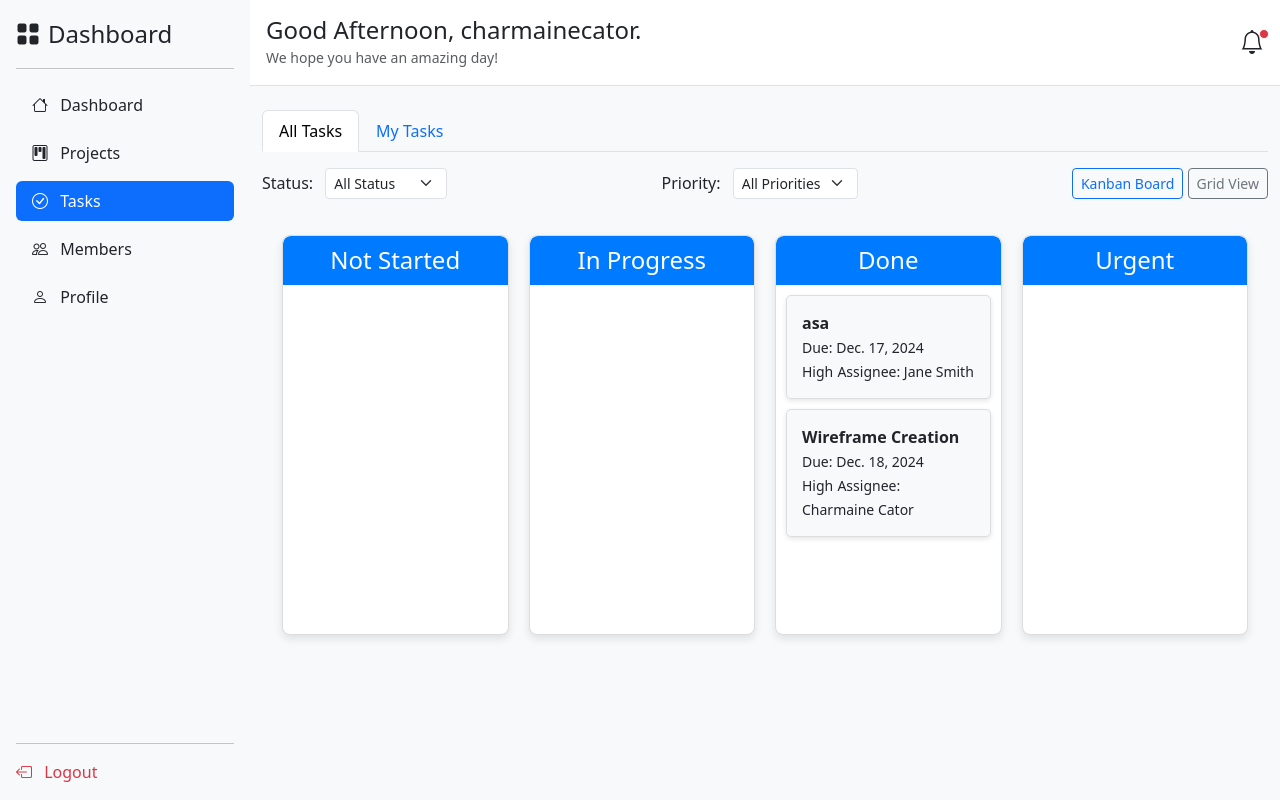
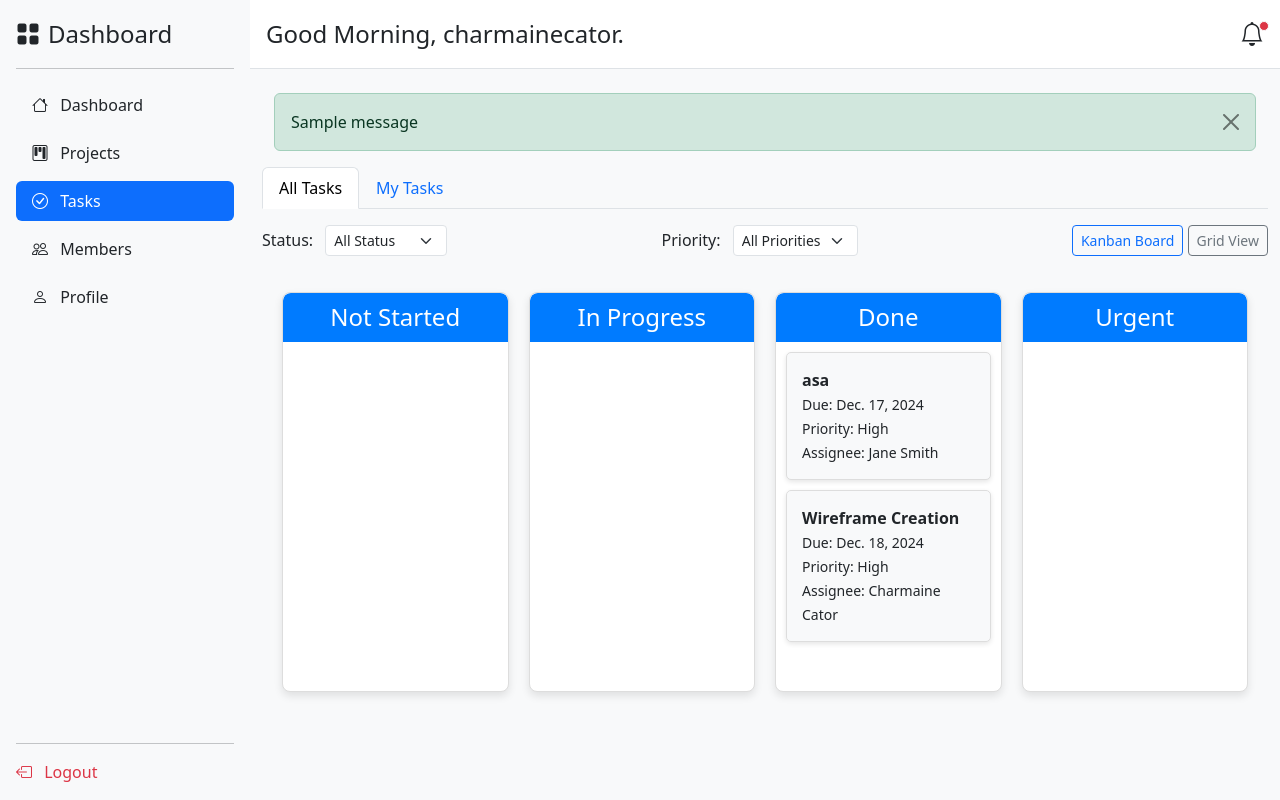
Before and after one commit to xxiimcha/project_management_django, a Django app: page /tasks/ in a window 1280 px wide. Run offline with Django 5.2, Linux system fonts and the light colour scheme; a user stored in the database is signed in; data comes from the database, SQL or seed files in the repository; both versions use the stored data as it was after the commit; one stand-in notice (Sample message) is shown; some libraries are stand-ins or nearby versions.

Commit message:
Finalized

```diff
--- /dev/null
+++ b/app/context_processors.py
@@ -0,0 +1,11 @@
+from django.utils import timezone
+from datetime import timedelta
+import pytz
+
+def add_current_time(request):
+    """
+    Add the current time in GMT+8 timezone to the template context.
+    """
+    gmt8 = pytz.timezone('Asia/Manila')  # Set the timezone to GMT+8
+    current_time = timezone.now().astimezone(gmt8)  # Convert current time to GMT+8
+    return {'current_time': current_time}
--- a/app/templates/app/header.html
+++ b/app/templates/app/header.html
@@ -1,7 +1,14 @@
 <div class="d-flex justify-content-between align-items-center p-3 bg-white border-bottom">
     <div>
-        <h4 class="mb-0">Good Afternoon, {{ user.username|default:"User" }}.</h4>
-        <small class="text-muted">We hope you have an amazing day!</small>
+        <h4 class="mb-0">
+            {% if current_time.hour < 12 %}
+                Good Morning, {{ user.username|default:"User" }}.
+            {% elif current_time.hour < 18 %}
+                Good Afternoon, {{ user.username|default:"User" }}.
+            {% else %}
+                Good Evening, {{ user.username|default:"User" }}.
+            {% endif %}
+        </h4>
     </div>
     <div>
         <a href="#" class="position-relative">
--- a/app/templates/app/tasks.html
+++ b/app/templates/app/tasks.html
@@ -65,6 +65,17 @@
 
             <!-- Page Content -->
             <div class="container mt-4">
+
+                {% if messages %}
+                <div class="container">
+                    {% for message in messages %}
+                    <div class="alert alert-{{ message.tags }} alert-dismissible fade show" role="alert">
+                        {{ message }}
+                        <button type="button" class="btn-close" data-bs-dismiss="alert" aria-label="Close"></button>
+                    </div>
+                    {% endfor %}
+                </div>
+                {% endif %}
                 <!-- Tabs -->
                 <ul class="nav nav-tabs mb-3" id="taskTabs">
                     <li class="nav-item">
@@ -131,7 +142,7 @@
                                     <div class="task-card" id="task{{ task.id }}" draggable="true" ondragstart="drag(event)">
                                         <strong>{{ task.title }}</strong> <br>
                                         <small>Due: {{ task.due_date }}</small><br>
-                                        <small>{{ task.priority|title }}</small>
+                                        <small>Priority: {{ task.priority|title }}</small><br>
                                         <small>Assignee: {{ task.assignee.get_full_name|default:'Unassigned' }}</small>
                                     </div>
                                     {% endif %}
@@ -146,7 +157,7 @@
                                     <div class="task-card" id="task{{ task.id }}" draggable="true" ondragstart="drag(event)">
                                         <strong>{{ task.title }}</strong> <br>
                                         <small>Due: {{ task.due_date }}</small><br>
-                                        <small>{{ task.priority|title }}</small>
+                                        <small>Priority: {{ task.priority|title }}</small><br>
                                         <small>Assignee: {{ task.assignee.get_full_name|default:'Unassigned' }}</small>
                                     </div>
                                     {% endif %}
@@ -161,7 +172,7 @@
                                     <div class="task-card" id="task{{ task.id }}" draggable="true" ondragstart="drag(event)">
                                         <strong>{{ task.title }}</strong> <br>
                                         <small>Due: {{ task.due_date }}</small><br>
-                                        <small>{{ task.priority|title }}</small><br>
+                                        <small>Priority: {{ task.priority|title }}</small><br>
                                         <small>Assignee: {{ task.assignee.get_full_name|default:'Unassigned' }}</small>
                                     </div>
                                     {% endif %}
--- a/app/views.py
+++ b/app/views.py
@@ -13,6 +13,8 @@ from django.urls import reverse_lazy
 from django.shortcuts import get_object_or_404
 from django.http import JsonResponse
 import json
+from django.utils.timezone import now
+
 
 class CustomLoginView(LoginView):
     template_name = 'app/login.html'
--- a/project_management_py/settings.py
+++ b/project_management_py/settings.py
@@ -63,6 +63,7 @@ TEMPLATES = [
                 'django.template.context_processors.request',
                 'django.contrib.auth.context_processors.auth',
                 'django.contrib.messages.context_processors.messages',
+                'app.context_processors.add_current_time',
             ],
         },
     },
```
Also changed, not shown: app/templates/app/login.html (+11 -0 lines), app/templates/app/projects.html (+11 -0 lines), db.sqlite3.
